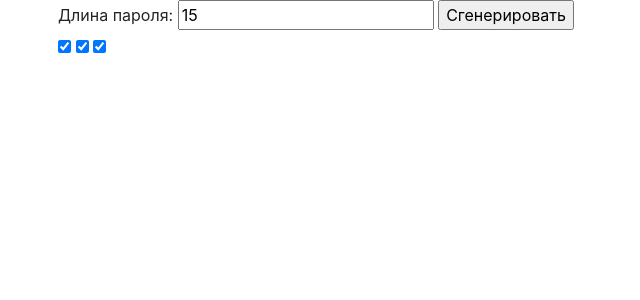
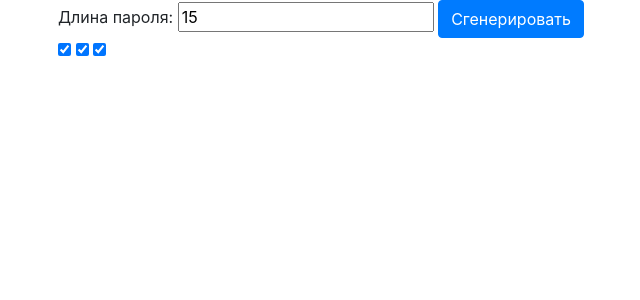
Before and after one commit to TurtleOld/Password_generator_django, a Django app: page / in a window 1280 px wide. Shown: the top 300 px of the page, without its empty margins (27-667 px from the left). Run offline with Django 3.2, Linux system fonts and the light colour scheme; some libraries are stand-ins or nearby versions.

Commit message:
Сделал бутстрап кнопку

```diff
--- a/templates/index.html
+++ b/templates/index.html
@@ -25,7 +25,7 @@
                   {% csrf_token %}
                   <label for="length_password">Длина пароля:</label>
                   <input type="number" name="length_password" max="64" value="{{ len_pass }}" required>
-                  <input type="submit" class="gen_password" value="Сгенерировать">
+                  <input type="submit" class="gen_password btn btn-primary" value="Сгенерировать">
                   <br>
                   <input type="checkbox" name="sym_numbers" value="Digits" checked>
                   <input type="checkbox" name="sym_letters" value="Letters" checked>
```
